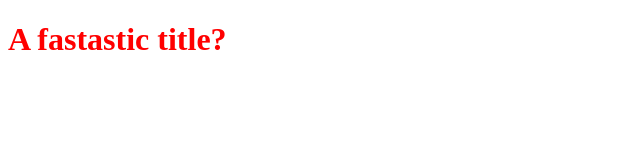
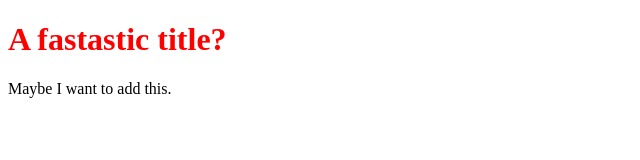
Before and after one commit to giovannigando/OpenClassroomsProject, a plain HTML site: page index.html in a window 1280 px wide. Shown: the whole page, without its empty margins (0-640 px from the left). Drawn offline with Linux system fonts and the light colour scheme.

Commit message:
I just added a paragraph

```diff
--- a/index.html
+++ b/index.html
@@ -6,5 +6,6 @@
     </head>
 <body>
     <h1>A fastastic title?</h1>
+    <p>Maybe I want to add this.</p>
 </body>
 </html>
```
